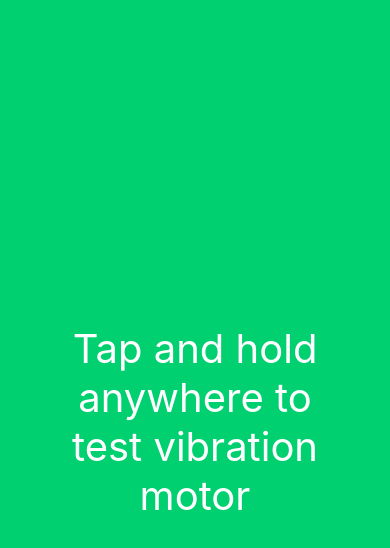
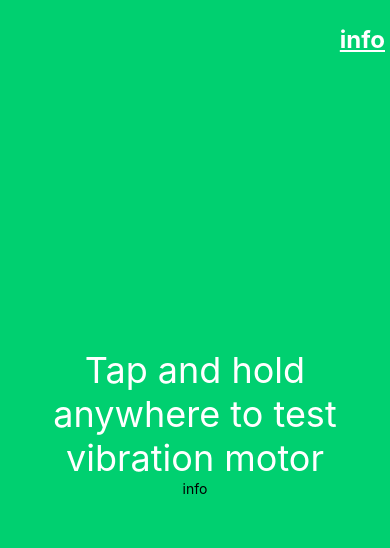
Before and after one commit to Akintunde102/vibration-tester-android, a React Native app: screen / in a window 390 px wide. Shown: the top 548 px of the page. Built offline with nearby package versions, Linux system fonts and the light colour scheme.

Commit message:
Add info button

```diff
--- a/App.js
+++ b/App.js
@@ -4,23 +4,39 @@ import { StyleSheet, Text, View, Button, Alert, Vibration, } from 'react-native'
 export default class App extends React.Component {
   render() {
     return (
-      <View
-        style={styles.container}
+
+      <View style={styles.container}
         onStartShouldSetResponder={() => true}
         onResponderStart={() => {Vibration.vibrate(99999)}}
         onResponderRelease={() => {Vibration.cancel()}}
       >
-        <Text
-          style={styles.instructiontext}
-        >
+
+        <Text style={styles.instructionText}>
           Tap and hold anywhere to test vibration motor
         </Text>
+
+        <Text style={styles.infoButton}
+          onStartShouldSetResponder={() => true}
+          onResponderStart={() => {Alert.alert(
+              'Made by Jack Paine, 2017',
+              'This app is open-source and available on GitHub: https://github.com/kapito/vibration-tester-android'
+          )}}
+        >
+          info
+        </Text>
+
+        <Text style={styles.motto}>
+          info
+        </Text>
+
       </View>
+
     );
   }
 }
 
 const styles = StyleSheet.create({
+
   container: {
     flex: 1,
     backgroundColor: '#00d070',
@@ -28,11 +44,23 @@ const styles = StyleSheet.create({
     justifyContent: 'center',
   },
 
-  instructiontext: {
-    fontSize: 40,
+  instructionText: {
+    position: 'relative',
+    fontSize: 36,
     color: '#fff',
     marginLeft: 50,
     marginRight: 50,
     textAlign: 'center',
   },
+
+  infoButton: {
+    position: 'absolute',
+    fontSize: 24,
+    color: '#fff',
+    top: 25,
+    right: 5,
+    fontWeight: 'bold',
+    textDecorationLine: 'underline',
+  },
+
 });
```
